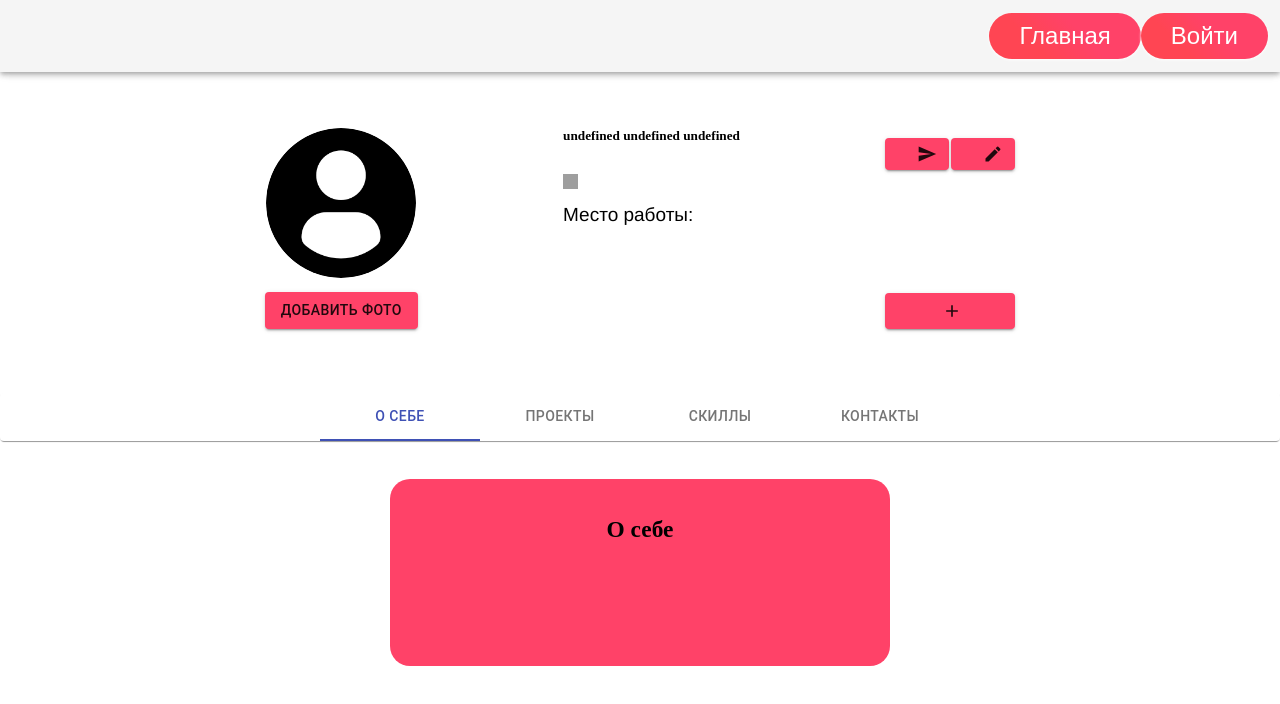
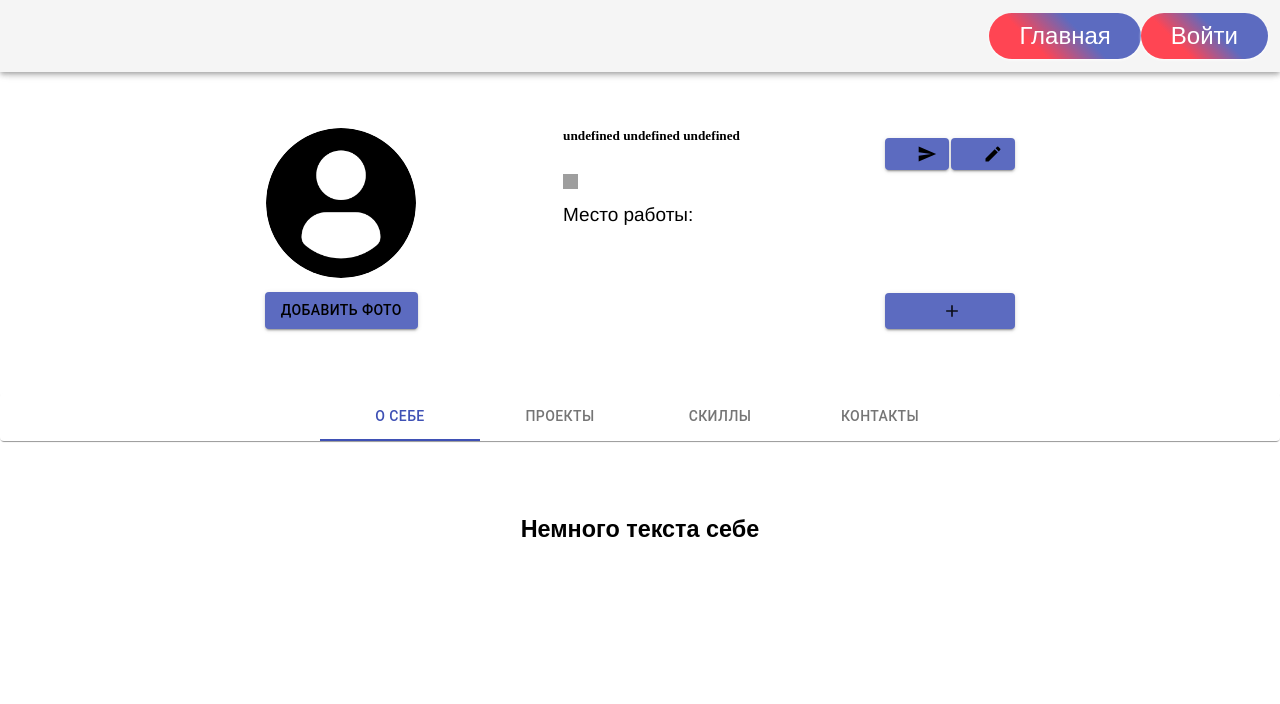
Before and after one commit to kirillnemkov/REACT_PROJECT, a React (Create React App) app in the folder client/: page /profile in a window 1280 px wide. Shown: the top 704 px of the page. Built offline with nearby package versions, Linux system fonts and the light colour scheme; no server answers; grey boxes are pictures that could not be loaded.

Commit message:
fix final

```diff
--- a/client/src/components/About/About.js
+++ b/client/src/components/About/About.js
@@ -20,7 +20,7 @@ const About = ({user}) => {
         <>
             <div className={styles.about_container}>
                 <div className={styles.about_item}>
-                    <h3 className={styles.about_title}>О себе</h3>
+                    <h3 className={styles.about_title}>Немного текста себе</h3>
                     <p className={styles.about_subtitle}>{id == currentUser?.id ? currentUser?.info?.about : anotherUser}</p>
                 </div>
             </div>
--- a/client/src/components/About/About.module.css
+++ b/client/src/components/About/About.module.css
@@ -1,4 +1,5 @@
 .about_container {
+  font-family: Arial, Helvetica, sans-serif;
     display: flex;
     flex-direction: column;
     max-width: 60%;
@@ -13,7 +14,7 @@
 .about_item {
     border-radius: 20px;
     min-width: 500px;
-    background-color:#FF4268;
+    /* background-color:#FF4268; */
     padding-right: 20px;
     padding-left: 20px;
     display: inline-block;
--- a/client/src/components/ActivationSuccess/ActivationSuccess.jsx
+++ b/client/src/components/ActivationSuccess/ActivationSuccess.jsx
@@ -41,7 +41,7 @@ const ActivationSuccess = () => {
 
         <div className={classes.root}>
             <Alert className={classes.alertik} severity="success">
-                <AlertTitle>Hey Guys, всё найс!</AlertTitle>
+                <AlertTitle>Hey Guys, у нас всё найс!</AlertTitle>
                 <strong>
                     Вы будете автоматически перенаправлены на главную страницу
                     через {timer}{' '}
--- a/client/src/components/CreatorsUser/CreatorsUser.js
+++ b/client/src/components/CreatorsUser/CreatorsUser.js
@@ -8,14 +8,14 @@ import {
     CardContent,
     Typography,
 } from '@material-ui/core'
-import { grey, pink } from '@material-ui/core/colors'
+import { grey, indigo } from '@material-ui/core/colors'
 
 const useStyles = makeStyles((theme) => ({
     root: {
         width: 300,
         marginTop: 10,
         marginLeft: 15,
-        backgroundColor: pink[400],
+        backgroundColor: indigo[400],
         color: grey[100],
     },
     media: {
--- a/client/src/components/Navbar/Navbar.jsx
+++ b/client/src/components/Navbar/Navbar.jsx
@@ -9,7 +9,6 @@ import TextField from '@material-ui/core/TextField'
 import InputLabel from '@material-ui/core/InputLabel'
 import FormControl from '@material-ui/core/FormControl'
 import Select from '@material-ui/core/Select'
-import Box from '@material-ui/core/Box';
 import { checkAuth, signOut } from "../../redux/actions/user.ac";
 
 const useStyles = makeStyles((theme) => ({
@@ -23,7 +22,7 @@ const useStyles = makeStyles((theme) => ({
     marginLeft: '10%',
   },
   root: {
-    background: 'linear-gradient(45deg, #ff4553 30%, #ff4268 60%)',
+    background: 'linear-gradient(45deg, #ff4553 30%, #5c6bc0 60%)',
     borderRadius: "7%",
     color: 'white',
     height: 46,
--- a/client/src/components/ProjectProfile/ProjectProfile.js
+++ b/client/src/components/ProjectProfile/ProjectProfile.js
@@ -94,7 +94,7 @@ export default function ProjectProfile() {
                         <IconButton>
                             <GitHubIcon
                                 fontSize="large"
-                                style={{ color: grey[50] }}
+                                style={{ color: grey[500] }}
                             />
                         </IconButton>
                     </a>
--- a/client/src/components/ProjectsCard/ProjectsCard.jsx
+++ b/client/src/components/ProjectsCard/ProjectsCard.jsx
@@ -8,7 +8,7 @@ import {
     CardContent,
     Typography,
 } from '@material-ui/core'
-import { grey, pink} from '@material-ui/core/colors'
+import { grey, indigo} from '@material-ui/core/colors'
 
 
 const useStyles = makeStyles((theme) => ({
@@ -17,7 +17,7 @@ const useStyles = makeStyles((theme) => ({
         marginBottom: 50,
         marginTop: 10,
         marginLeft: 15,
-        backgroundColor: pink[400],
+        backgroundColor: indigo[400],
         color: grey[100],
     },
     media: {
--- a/client/src/components/Signup-success-message/Signup-success-message.jsx
+++ b/client/src/components/Signup-success-message/Signup-success-message.jsx
@@ -8,7 +8,7 @@ const useStyles = makeStyles((theme) => ({
         '& > * + *': {
             marginTop: theme.spacing(2),
         },
-        marginTop: '300px',
+        marginTop: '400px',
         display: 'flex',
         justifyContent: 'center',
     },
--- a/client/src/components/Start-Page/parts/ImageCard.jsx
+++ b/client/src/components/Start-Page/parts/ImageCard.jsx
@@ -8,12 +8,16 @@ import Typography from "@material-ui/core/Typography";
 import IconButton from "@material-ui/core/IconButton";
 import VisibilityOutlinedIcon from "@material-ui/icons/VisibilityOutlined";
 import Grid from "@material-ui/core/Grid";
+import { indigo} from '@material-ui/core/colors'
+
 
 const useStyles = makeStyles({
   root: {
-    background: "rgba(0,0,0,0.5)",
+    background: indigo[400],
     margin: "20px",
-    borderRadius: '20px'
+    borderRadius: '20px',
+    minHeight: "505px",
+    flexGrow: 1,
   },
   title: {
     fontFamily: "Arial",
@@ -29,10 +33,10 @@ const useStyles = makeStyles({
     textOverflow: 'ellipsis',
     display: '-webkit-box',
     lineClamp: '2',
-    boxOrient: 'vertical'
+    boxOrient: 'vertical',
   },
   media: {
-    minHeight: '300px'
+    minHeight: '300px',
   },
   link: {
     fontFamily: "Arial",
@@ -47,6 +51,21 @@ const useStyles = makeStyles({
     '&:nth-child(-n+3)': {
       marginTop: '100px'
     }
+  },
+  content:{
+    width: "100%",
+    height: '100%',
+    display: "flex",
+    flexDirection: "column",
+  },
+  cardcontent:{
+    marginTop: "auto",
+  },
+  linkContent: {
+    display: 'flex',
+     height: '100%',
+      width: '100%',
+      flexDirection: "column",
   }
 });
 
@@ -55,13 +74,13 @@ export default function ImageCard({payload, handleClick, checked}) {
 
   return (
       <Card className={classes.root}>
-        <Link to={`/projects/${payload._id}`}>
+        <Link className={classes.linkContent} to={`/projects/${payload._id}`}>
         <CardMedia
           className={classes.media}
           image={payload?.image[0]}
           title="Contemplative Reptile"
-        /></Link>
-        <CardContent>
+        />
+        <CardContent className={classes.content}>
           <Typography
             gutterBottom
             variant="h5"
@@ -80,6 +99,7 @@ export default function ImageCard({payload, handleClick, checked}) {
           </Typography>
           <Grid
             container
+            className={classes.cardcontent}
             direction="row"
             justify="space-between"
             alignItems="center"
@@ -104,6 +124,7 @@ export default function ImageCard({payload, handleClick, checked}) {
             </Typography>
           </Grid>
         </CardContent>
+        </Link>
       </Card>
   );
 }
--- a/client/src/components/Start-Page/parts/Projects.jsx
+++ b/client/src/components/Start-Page/parts/Projects.jsx
@@ -72,7 +72,8 @@ export default function Projects ({content}) {
             <div className={classes.root} id="place-to-visit">
             <Grid container spacing={0.5}>
           {  content?.map(item => {
-            return<Grid item xs={4}><Link  className={classes.link} to={`/projects/${item._id}`}><ImageCard key={item._id} payload={item} checked={checked} /></Link></Grid>
+            return<Grid item xs={4} style={{display: 'flex', flexDirection: 'column', alignItems: 'stretch', paddingTop: '20px',}}>
+              <ImageCard key={item._id} payload={item} checked={checked} /></Grid>
             })}
             </Grid>
             </div>
--- a/client/src/components/UserMainInfo/UserMainInfo.js
+++ b/client/src/components/UserMainInfo/UserMainInfo.js
@@ -8,24 +8,32 @@ import Helpers from '../../helpers/UploadsHelper'
 import { setError } from '../../redux/actions/errors.ac'
 import { setUserImg } from '../../redux/actions/user.ac'
 import { useState } from 'react'
+import { indigo, pink } from '@material-ui/core/colors'
 
 const useStyles = makeStyles((theme) => ({
     button: {
-      marginTop:"10px",
-        backgroundColor: '#FF4268',
+      color: "black",
+        marginTop: '10px',
+        backgroundColor: indigo[400],
         '& .MuiButton-label': {
             justifyContent: 'end',
         },
         '& .makeStyles-button-10:nth-child(1)': {
             margin: 0,
         },
+        '&:hover': {
+          backgroundColor: "#FF4268",
+        },
     },
     addButton: {
-        backgroundColor: '#FF4268',
+        backgroundColor: indigo[400],
         width: '100%',
         height: '36px',
         '& .MuiButton-endIcon': {
             marginLeft: 0,
+        },
+        '&:hover': {
+          backgroundColor: "#FF4268",
         },
     },
     root: {
@@ -61,7 +69,6 @@ const UserMainInfo = ({ handleOpen, handleProjectModalOpen, id }) => {
         )
     }
 
-
     function dragStartHandler(e) {
         e.preventDefault()
         setDrag(true)
@@ -89,8 +96,13 @@ const UserMainInfo = ({ handleOpen, handleProjectModalOpen, id }) => {
                         onDrop={onDropHandler}
                     >
                         <img
-                            src={id == currentUser?.id ? userPhoto?.image || '/profile-user.png' : anotherUser?.image || '/profile-user.png'}
-                            className={styles.user_img} alt=""
+                            src={
+                                id == currentUser?.id
+                                    ? userPhoto?.image || '/profile-user.png'
+                                    : anotherUser?.image || '/profile-user.png'
+                            }
+                            className={styles.user_img}
+                            alt=""
                         ></img>
                     </div>
                     <input
@@ -105,7 +117,9 @@ const UserMainInfo = ({ handleOpen, handleProjectModalOpen, id }) => {
                 </div>
                 <div className={styles.name_and_info_container}>
                     <h5 className={styles.user_name}>
-                        {id == currentUser?.id ? (`${currentUser?.info?.firstName} ${currentUser?.info?.middleName} ${currentUser?.info?.lastName}`) : (`${anotherUser?.firstName} ${anotherUser?.middleName} ${anotherUser?.lastName}`)}
+                        {id == currentUser?.id
+                            ? `${currentUser?.info?.firstName} ${currentUser?.info?.middleName} ${currentUser?.info?.lastName}`
+                            : `${anotherUser?.firstName} ${anotherUser?.middleName} ${anotherUser?.lastName}`}
                     </h5>
                     <div className={styles.location}>
                         <div className={styles.location_name}>
--- a/client/src/components/UserProjects/UserProjects.js
+++ b/client/src/components/UserProjects/UserProjects.js
@@ -1,7 +1,6 @@
 import { useEffect } from 'react'
 import { useDispatch, useSelector } from 'react-redux'
 import { getAllProjects } from '../../redux/actions/projects.ac'
-// import Card from '../Card/Card'
 import ProjectsCard from "../ProjectsCard/ProjectsCard.jsx"
 import styles from "./style.module.css"
 
```
